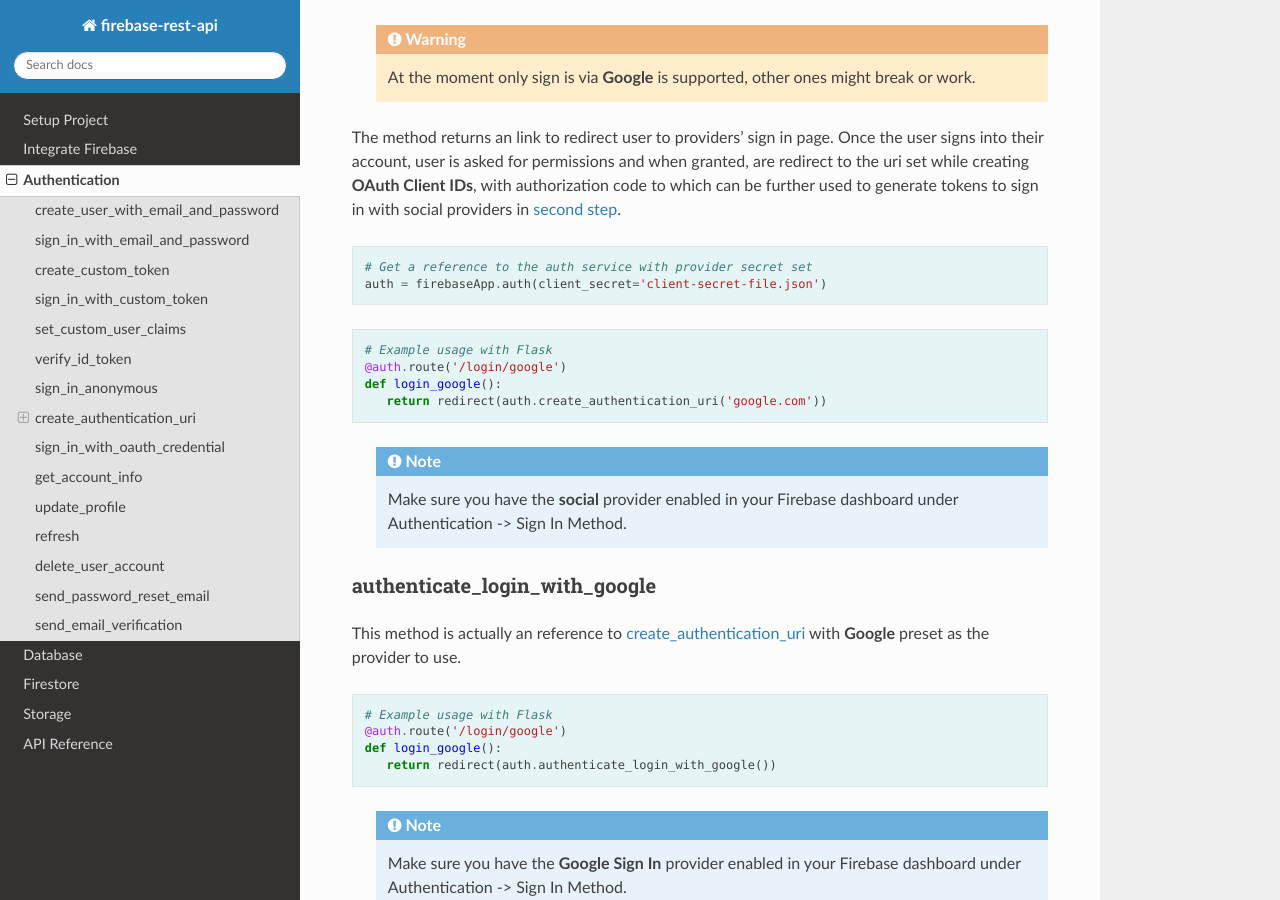
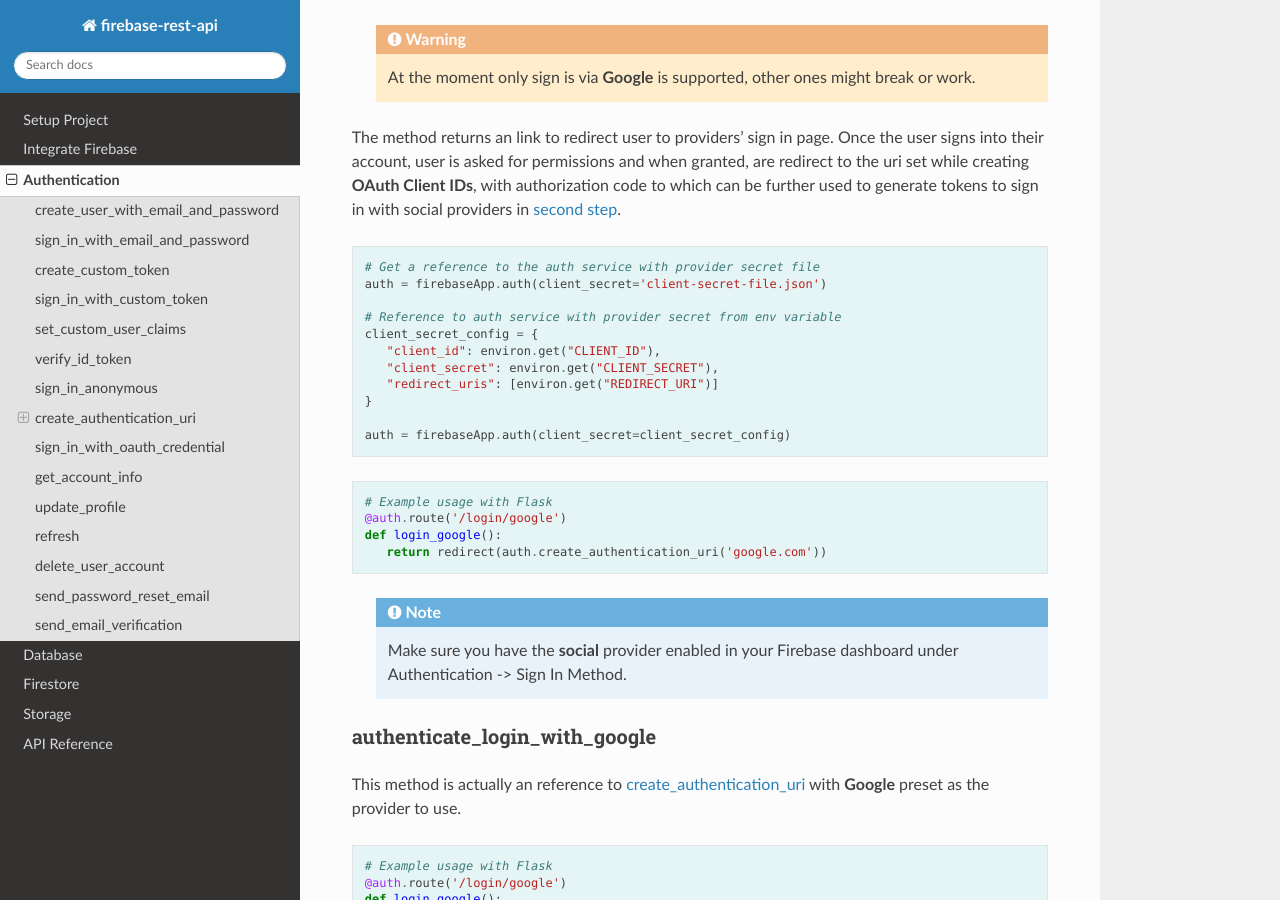
Before and after one commit to AsifArmanRahman/firebase-rest-api, a Sphinx documentation site: the page built from docs/guide/authentication.rst, in a window 1280 px wide and 900 px high, scrolled down 2916 px. Built offline with Sphinx 7.4.7 and the Read the Docs theme 2.0.0, drawn with Linux system fonts in a browser that asks for light colours; nearby versions of some CDN libraries.

Commit message:
docs(auth): sample for script variable client secret
a bit of clarity as suggested by @Lxstr in #6

```diff
--- a/docs/guide/authentication.rst
+++ b/docs/guide/authentication.rst
@@ -169,8 +169,17 @@ used to generate tokens to sign in with social providers in
 
 .. code-block:: python
 
-   # Get a reference to the auth service with provider secret set
+   # Get a reference to the auth service with provider secret file
    auth = firebaseApp.auth(client_secret='client-secret-file.json')
+
+   # Reference to auth service with provider secret from env variable
+   client_secret_config = {
+      "client_id": environ.get("CLIENT_ID"),
+      "client_secret": environ.get("CLIENT_SECRET"),
+      "redirect_uris": [environ.get("REDIRECT_URI")]
+   }
+
+   auth = firebaseApp.auth(client_secret=client_secret_config)
 ..
 
 .. code-block:: python
@@ -185,6 +194,7 @@ used to generate tokens to sign in with social providers in
    .. note::
       Make sure you have the **social** provider enabled in your
       Firebase dashboard under Authentication -> Sign In Method.
+
 
 authenticate_login_with_google
 ^^^^^^^^^^^^^^^^^^^^^^^^^^^^^^
```
